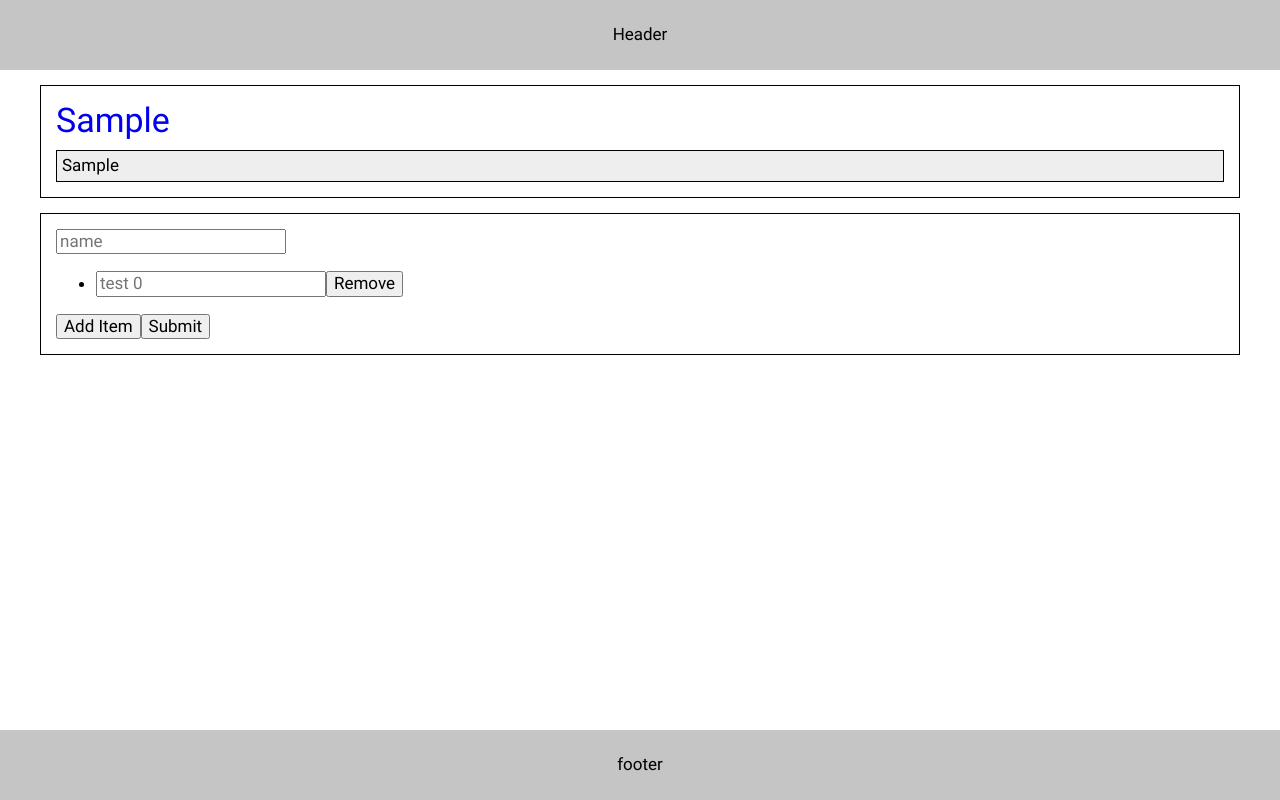
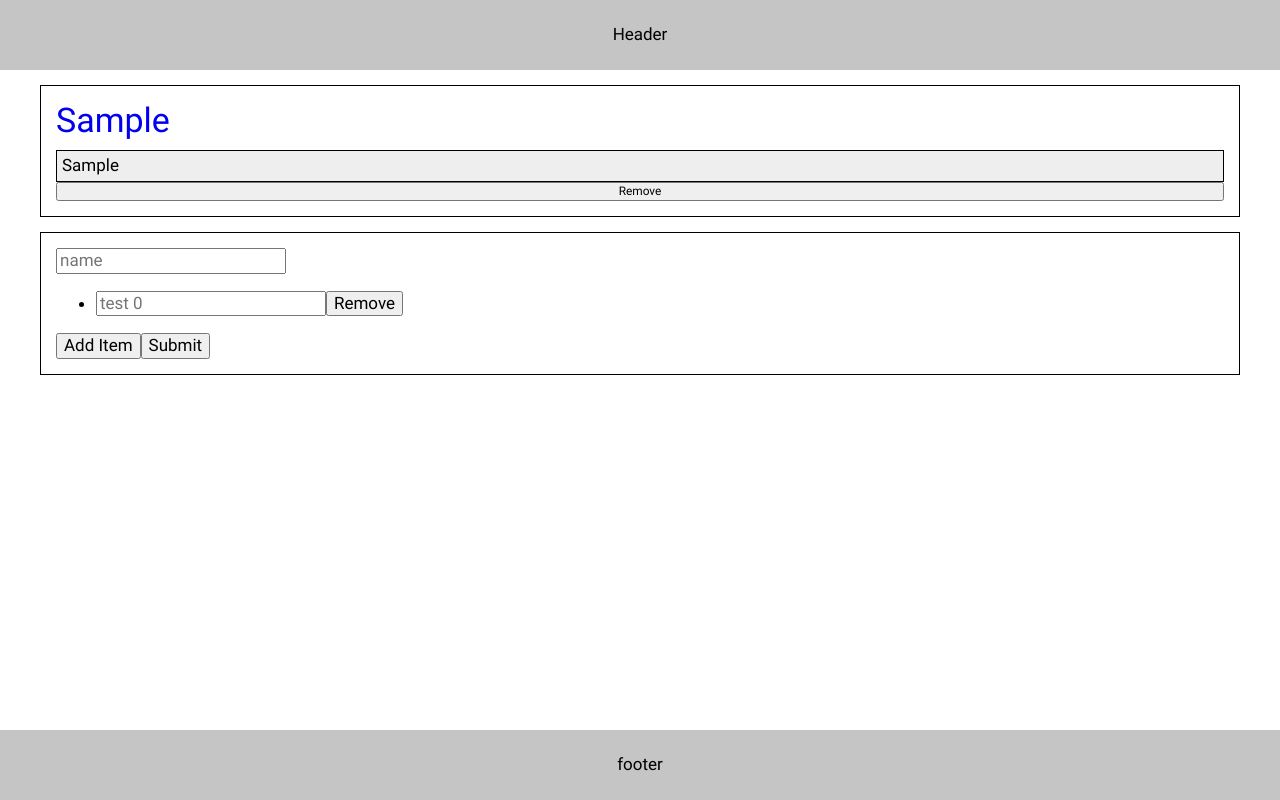
Before and after one commit to prspro/choice-helper, a React (Create React App) app: page / in a window 1280 px wide. Both pictures are taken after typing "Sample", "Sample" into the empty fields and a click on the button "Submit". Built offline with nearby package versions, Linux system fonts and the light colour scheme.

Commit message:
theme remove added

```diff
--- a/src/components/ChoiceTheme/ChoiceTheme.sass
+++ b/src/components/ChoiceTheme/ChoiceTheme.sass
@@ -10,3 +10,5 @@
         font-size: 2em
     &__list
         flex: 1
+    &__btn
+       font-size: 0.7em
--- a/src/components/ChoiceTheme/ChoiceTheme.tsx
+++ b/src/components/ChoiceTheme/ChoiceTheme.tsx
@@ -2,7 +2,7 @@ import { FC } from "react";
 import { Link } from "react-router-dom";
 import "./ChoiceTheme.sass";
 import classNames from "classnames";
-// import useChoiceTheme from "./useChoiceTheme";
+import useChoiceTheme from "./useChoiceTheme";
 import ChoiceList from "../ChoiceList";
 import { IChoiceThemeData } from "../../types/types";
 
@@ -12,14 +12,17 @@ interface IChoiceThemeProps {
   limiter?: number;
 }
 
-const ChoiceTheme: FC<IChoiceThemeProps> = ({ className, choiceThemeData, limiter}) => {
+const ChoiceTheme: FC<IChoiceThemeProps> = ({className, choiceThemeData, limiter}) => {
+
+  const {name, slug, list, handleRemove} = useChoiceTheme(choiceThemeData)
 
   return (
     <div className={classNames("choice-theme", className)}>
-      <Link className="choice-theme__name" to={`theme/${choiceThemeData.slug}`}>
-        {choiceThemeData.name}
+      <Link className="choice-theme__name" to={`theme/${slug}`}>
+        {name}
       </Link>
-      <ChoiceList limiter={limiter} list={choiceThemeData.list} className="choice-theme__list" />
+      <ChoiceList limiter={limiter} list={list} className="choice-theme__list" />
+      <button className="choice-theme__btn" onClick={handleRemove}>Remove</button>
     </div>
   );
 };
--- a/src/components/ChoiceTheme/useChoiceTheme.ts
+++ b/src/components/ChoiceTheme/useChoiceTheme.ts
@@ -1,31 +1,35 @@
-import { useAppSelector } from "../../store/hooks";
+import { useAppSelector, useAppDispatch } from "../../store/hooks";
 import { IChoice } from "../../types/types";
 import { IChoiceThemeData } from "../../types/types";
+import { removeChoiceTheme } from "../../store/slice/appSlice";
 
-interface IUseChoiceThemeProps {
-  choiceThemeData: IChoiceThemeData;
-  limiter?: number;
-}
+// interface IUseChoiceThemeProps {
+//   choiceThemeId: string;
+//   limiter?: number;
+// }
+
 interface IUseChoiceTheme {
-  themeName: string;
-  link: string;
-  choiceList: IChoice[];
+  name: string;
+  slug: string;
+  list: IChoice[];
+  handleRemove: () => void;
 }
 
-const useChoiceTheme = ({ choiceThemeData, limiter }: IUseChoiceThemeProps): IUseChoiceTheme => {
+const useChoiceTheme = ({ id, slug, name, list }: IChoiceThemeData): IUseChoiceTheme => {
 
-  // const choiceThemeData = useAppSelector((state) => state.list).find(
-  //   (entry) => entry.id === id
-  // );
+  const dispatch = useAppDispatch()
 
-  const themeName = choiceThemeData?.name || "";
-  const choiceList = choiceThemeData?.list || [];
-  const link = choiceThemeData?.slug || "/";
+  const handleRemove = () => {
+    dispatch(
+      removeChoiceTheme(id)
+    )
+  };
 
   return {
-    themeName,
-    choiceList,
-    link,
+    handleRemove,
+    slug,
+    name,
+    list,
   };
 };
 
--- a/src/store/slice/appSlice.ts
+++ b/src/store/slice/appSlice.ts
@@ -1,9 +1,8 @@
 import { createSlice, PayloadAction } from "@reduxjs/toolkit";
 import { IChoiceThemeData, IChoice } from "../../types/types";
 
-
 const initialState: { list: IChoiceThemeData[] } = {
-  list: []
+  list: [],
 };
 
 export const appSlice = createSlice({
@@ -51,5 +50,10 @@ export const appSlice = createSlice({
   },
 });
 
-export const { addChoiceTheme } = appSlice.actions;
+export const {
+  addChoiceTheme,
+  removeChoiceTheme,
+  addChoiceToTheme,
+  removeChoiceFromTheme,
+} = appSlice.actions;
 export default appSlice.reducer;
```
